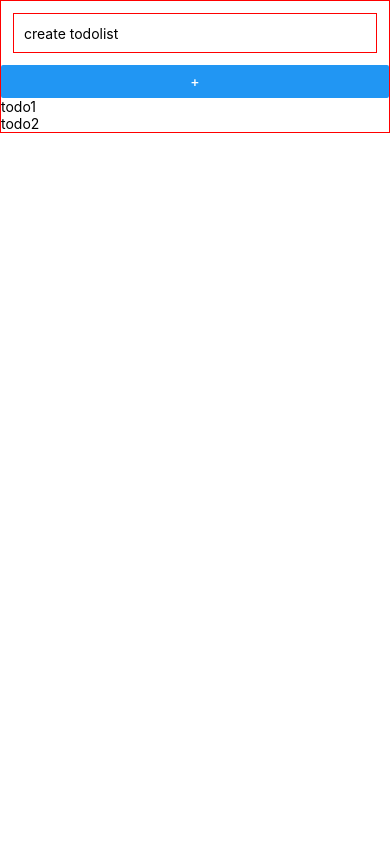
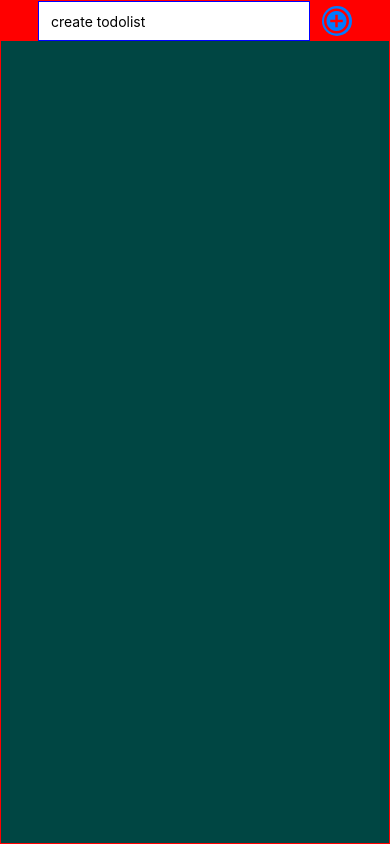
Before and after one commit to annavilnid/expo-app, a React Native app: screen / in a window 390 px wide. Built offline with nearby package versions, Linux system fonts and the light colour scheme.

Commit message:
add todolist form

```diff
--- a/App.tsx
+++ b/App.tsx
@@ -1,6 +1,7 @@
 import React, {ReactNode} from 'react';
 import {StatusBar} from 'expo-status-bar';
-import {StyleSheet, TextInput, View, Button, Text, Keyboard, TouchableWithoutFeedback, SafeAreaView} from 'react-native';
+import {StyleSheet, TextInput, View, Text, Keyboard, TouchableWithoutFeedback, SafeAreaView} from 'react-native';
+import {Button} from "./components/Button";
 
 export default function App() {
   type Todolist = {
@@ -38,34 +39,34 @@ export default function App() {
 
 
   return (
-      // <SafeAreaView style={[globalStyles.border, styles.appContainer]}>
         <TouchableWithoutFeedback onPress={Keyboard.dismiss} style={[globalStyles.border, styles.appContainer]}>
+            <View style={[globalStyles.border, styles.appContainer]}>
               <SafeAreaView>
-          <View style={[globalStyles.border, {flex: 1}]}>
-            <View>
+              <View style={styles.todolistForm}>
                 <TextInput
-                  style={[globalStyles.border, styles.input]}
+                    style={[globalStyles.todolistForm, styles.todolistFormInput]}
                     value={value}
                     onChangeText={onChangeInputValue}
                     placeholder="create todolist"/>
-              <Button title="+" onPress={onPressAddTodolist}/>
+                <Button iconName="add-circle-outline" onPress={onPressAddTodolist}/>
+                {/*<Button style={{ba}} title="+" onPress={onPressAddTodolist}/>*/}
               </View>
-            <View>
-              {todolists.map(todolist => (
-                  <View key={todolist.id}>
-                    <Text>{todolist.title}</Text>
-                    {/*{tasks[todolist.id].map(task => (*/}
-                    {/*    <View key={task.id}>*/}
-                    {/*      <Text>{task.title}</Text>*/}
-                    {/*    </View>*/}
-                    {/*))}*/}
+              {/*<View style={globalStyles.TodolistForm}>*/}
+              {/*  {todolists.map(todolist => (*/}
+              {/*      <View key={todolist.id}>*/}
+              {/*        <Text>{todolist.title}</Text>*/}
+              {/*        /!*{tasks[todolist.id].map(task => (*!/*/}
+              {/*        /!*    <View key={task.id}>*!/*/}
+              {/*        /!*      <Text>{task.title}</Text>*!/*/}
+              {/*        /!*    </View>*!/*/}
+              {/*        /!*))}*!/*/}
+              {/*      </View>*/}
+              {/*  ))}*/}
+              {/*</View>*/}
+              </SafeAreaView>
             </View>
-              ))}
-            </View>
-          </View>
-        </SafeAreaView>
+          {/*</SafeAreaView>*/}
         </TouchableWithoutFeedback>
-      // </SafeAreaView>
   );
 }
 
@@ -77,18 +78,28 @@ const HideKeyboard = ({children} : {children: ReactNode}) => (
 
 const styles = StyleSheet.create({
   appContainer: {
+    // padding: 50,
     flex: 1,
     backgroundColor: '#004643',
+    // alignItems: 'center',
+    // justifyContent: 'center',
+  },
+  todolistForm: {
+    flexDirection: "row",
+    backgroundColor: "red",
     alignItems: 'center',
     justifyContent: 'center',
   },
-  input: {
+  todolistFormButton: {
+   backgroundColor: '#0905f5'
+  },
+  todolistFormInput: {
     backgroundColor: '#fff',
     minWidth: '70%',
     height: 40,
-    margin: 12,
     borderWidth: 1,
-    padding: 10,
+    paddingHorizontal: "3%",
+    marginRight: "3%",
   },
 });
 
@@ -98,4 +109,24 @@ const globalStyles = StyleSheet.create({
     borderWidth: 1,
     borderStyle: 'solid',
   },
+  normalFont: {
+    fontSize: 16,
+    fontWeight: 'normal',
+    color: '#333',
+  },
+  boldFont: {
+    fontSize: 16,
+    fontWeight: 'bold',
+    color: '#333',
+  },
+  todolistForm: {
+    borderColor: 'blue',
+    borderWidth: 1,
+    borderStyle: 'solid',
+  },
+  todolistList: {
+    borderColor: '#1df40a',
+    borderWidth: 1,
+    borderStyle: 'solid',
+  },
 });
--- /dev/null
+++ b/components/Button.tsx
@@ -0,0 +1,48 @@
+import React, {Component, ReactNode} from 'react';
+import {View, StyleSheet, TouchableOpacity, Text} from "react-native";
+import Icon from 'react-native-vector-icons/MaterialIcons';
+
+type Props = {
+    label?: string,
+    iconName?: string,
+    onPress: () => void,
+
+}
+export const Button: React.FC<Props> = ({label, iconName, onPress}) => {
+    return (
+        // <View style={styles.container}>
+            <TouchableOpacity
+                style={styles.customBtnBG}
+                onPress={onPress}>
+                {label && <Text style={styles.customBtnText}>{label}</Text>}
+                {iconName && <Icon name={iconName} size={30} color="#ff0000" />}
+            </TouchableOpacity>
+        //
+        // </View>
+    )
+}
+
+
+const styles = StyleSheet.create({
+    container: {
+        flex: 1,
+        justifyContent: "center",
+        alignItems: "center"
+    },
+
+    /* Here, style the text of your button */
+    customBtnText: {
+        fontSize: 10,
+        fontWeight: '400',
+        color: "#fff",
+        backgroundColor: "#000",
+    },
+
+    /* Here, style the background of your button */
+    customBtnBG: {
+        backgroundColor: "#007aff",
+        // paddingHorizontal: 1,
+        // paddingVertical: 1,
+        borderRadius: 50,
+    }
+});
--- a/package.json
+++ b/package.json
@@ -12,7 +12,8 @@
     "expo": "~49.0.15",
     "expo-status-bar": "~1.6.0",
     "react": "18.2.0",
-    "react-native": "0.72.6"
+    "react-native": "0.72.6",
+    "react-native-vector-icons": "^10.0.2"
   },
   "devDependencies": {
     "@babel/core": "^7.20.0",
```
Also changed, not shown: tsconfig.json (+19 -0 lines), 1 other file (tests, documents, lock files or other folders). Lines whose indentation alone changed are shown as unchanged.
